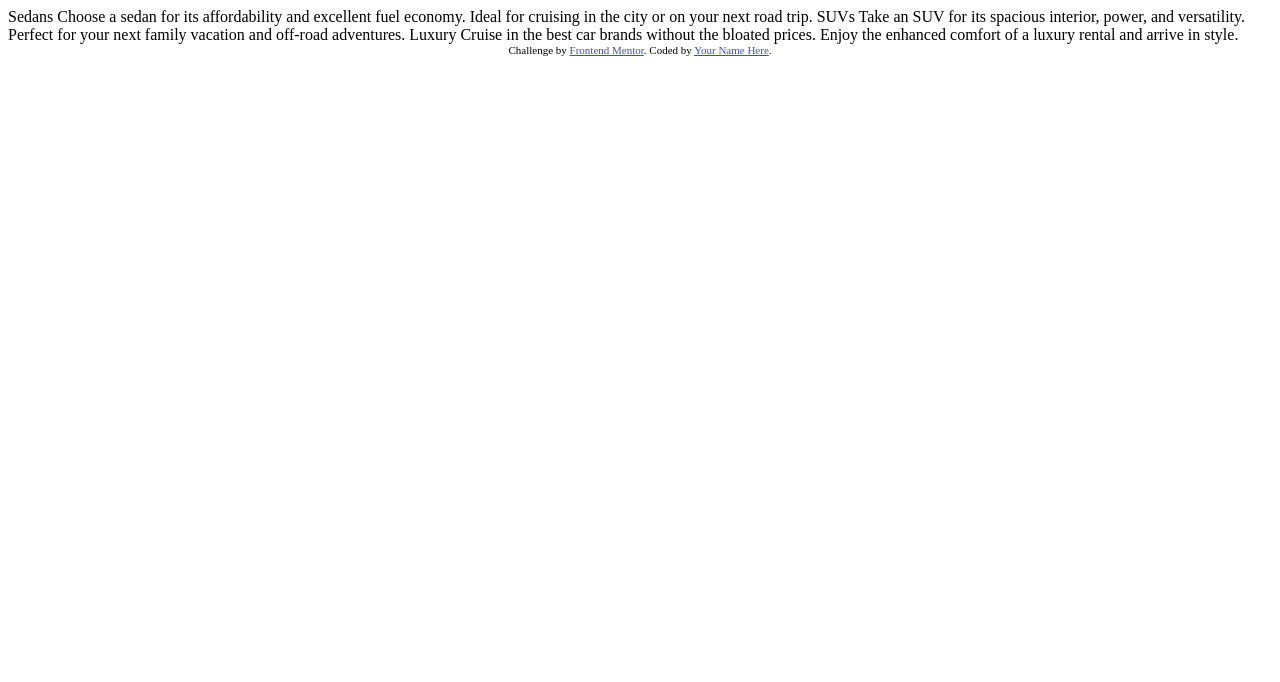
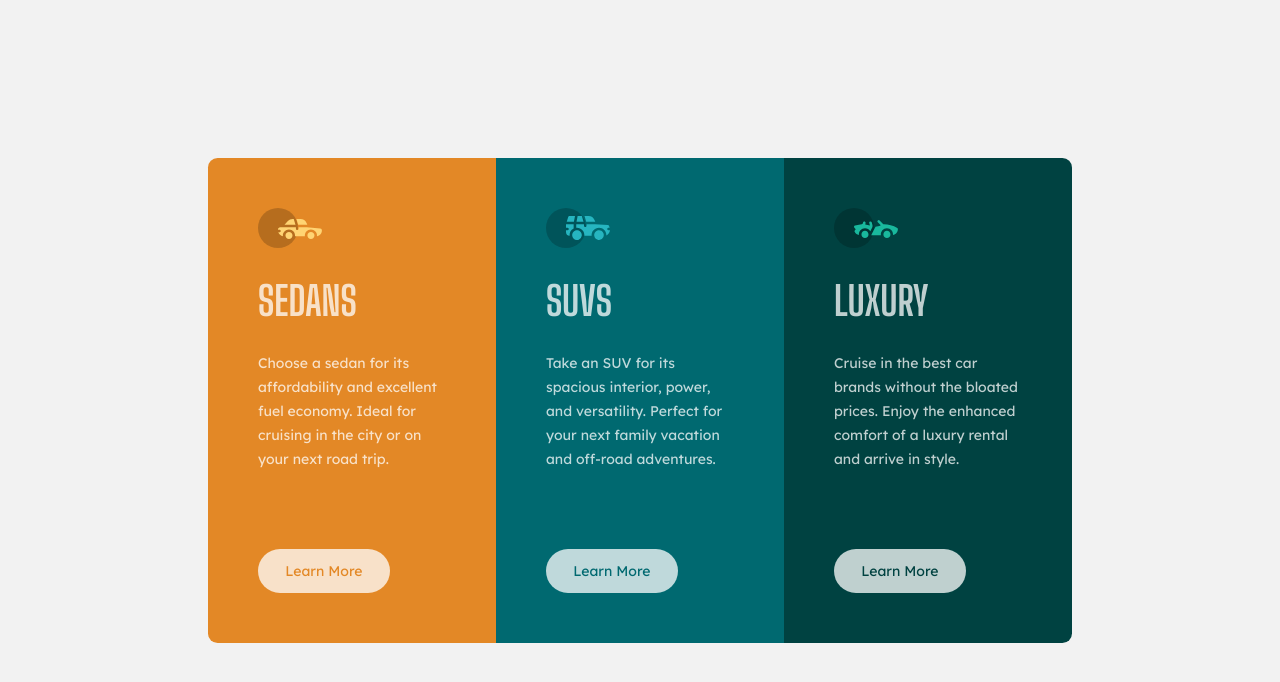
Before and after one commit to isacwesley/3-column-preview-card-component, a plain HTML site: page index.html in a window 1280 px wide. Drawn offline with Linux system fonts and the light colour scheme.

Commit message:
upload de arquivos

```diff
--- a/index.html
+++ b/index.html
@@ -4,33 +4,42 @@
   <meta charset="UTF-8">
   <meta name="viewport" content="width=device-width, initial-scale=1.0"> <!-- displays site properly based on user's device -->
 
-  <link rel="icon" type="image/png" sizes="32x32" href="./images/favicon-32x32.png">
-
+  <link rel="icon" type="image/png" sizes="32x32" href="src/images/favicon-32x32.png">
   <title>Frontend Mentor | 3-column preview card component</title>
-
-  <!-- Feel free to remove these styles or customise in your own stylesheet 👍 -->
-  <style>
-    .attribution { font-size: 11px; text-align: center; }
-    .attribution a { color: hsl(228, 45%, 44%); }
-  </style>
+  <link rel="stylesheet" href="src/css/style.css">
 </head>
 <body>
+  <div id="container-geral">
+    <div class="container-cards primeiro">
+      <div>
+        <img src="src/images/icon-sedans.svg">
+        <h2>Sedans</h2>
+        <p>Choose a sedan for its affordability and excellent fuel economy. Ideal for cruising in the city
+        or on your next road trip.</p>
+      </div>
+      <div class="botao">Learn More</div>
+    </div>
 
-  Sedans
-  Choose a sedan for its affordability and excellent fuel economy. Ideal for cruising in the city
-  or on your next road trip.
+    <div class="container-cards segundo">
+      <div>
+        <img src="src/images/icon-suvs.svg">
+        <h2>SUVS</h2>
+        <p>Take an SUV for its spacious interior, power, and versatility. Perfect for your next family vacation
+        and off-road adventures.</p>
+      </div>
+      <div class="botao">Learn More</div>
+    </div>
 
-  SUVs
-  Take an SUV for its spacious interior, power, and versatility. Perfect for your next family vacation
-  and off-road adventures.
 
-  Luxury
-  Cruise in the best car brands without the bloated prices. Enjoy the enhanced comfort of a luxury
-  rental and arrive in style.
-
-  <div class="attribution">
-    Challenge by <a href="https://www.frontendmentor.io?ref=challenge" target="_blank">Frontend Mentor</a>.
-    Coded by <a href="#">Your Name Here</a>.
+    <div class="container-cards terceiro">
+      <div>
+        <img src="src/images/icon-luxury.svg">
+        <h2>Luxury</h2>
+        <p>Cruise in the best car brands without the bloated prices. Enjoy the enhanced comfort of a luxury
+        rental and arrive in style.</p>
+      </div>
+      <div class="botao">Learn More</div>
+    </div>
   </div>
 </body>
 </html>
--- /dev/null
+++ b/src/css/style.css
@@ -0,0 +1,136 @@
+@import url('https://fonts.googleapis.com/css2?family=Big+Shoulders+Display:wght@700&family=Lexend+Deca&display=swap');
+
+:root {
+    --primary-bright-orange: hsl(31, 77%, 52%);
+    --primary-dark-cyan: hsl(184, 100%, 22%);
+    --primary-very-dark-cyan: hsl(179, 100%, 13%);
+
+    --neutral-transparent-white: hsla(0, 0%, 100%, 0.75);
+    --neutral-very-light-gray: hsl(0, 0%, 95%);
+}
+
+* {
+    margin: 0;
+    padding: 0;
+    box-sizing: border-box;
+}
+
+body {
+    font-family: 'Lexend Deca', sans-serif;
+    font-size: 14px;
+    background-color: var(--neutral-very-light-gray);
+    color: var(--neutral-transparent-white);
+}
+
+#container-geral {
+    display: flex;
+    flex-direction: row;
+    width: 90%;
+    max-width: 1440px;
+    margin: auto;
+    min-height: 100vh;
+    justify-content: center;
+    align-items: center;
+}
+
+.primeiro {
+    background-color: var(--primary-bright-orange);
+    border-top-left-radius: .6rem;
+    border-bottom-left-radius: .6rem;
+}
+
+.segundo {
+    background-color: var(--primary-dark-cyan);
+}
+
+.terceiro {
+    background-color: var(--primary-very-dark-cyan);
+    border-top-right-radius: .6rem;
+    border-bottom-right-radius: .6rem;
+}
+
+.container-cards {
+    width: 288px;
+    min-height: 485px;
+    padding: 50px;
+    display: flex;
+    flex-direction: column;
+    justify-content: space-between;
+}
+
+h2 {
+    font-family: 'Big Shoulders Display', cursive;
+    font-weight: 700;
+    font-size: 2.5rem;
+    text-transform: uppercase;
+    margin: 1.6rem 0;
+}
+
+p {
+    line-height: 1.5rem;
+}
+
+.botao {
+    padding: .8rem 0;
+    text-align: center;
+    background-color: var(--neutral-transparent-white);
+    border-radius: 2rem;
+    width: 70%;
+}
+
+.primeiro .botao {
+    color: var(--primary-bright-orange);
+}
+.segundo .botao {
+    color: var(--primary-dark-cyan);
+}
+.terceiro .botao {
+    color: var(--primary-very-dark-cyan);
+}
+.botao:hover {
+    border: 2px solid var(--neutral-transparent-white);
+    cursor: pointer;
+    color: var(--neutral-transparent-white);
+    padding: calc(.8rem - 2px);
+}
+
+.primeiro .botao:hover {
+    background-color: var(--primary-bright-orange);
+}
+
+.segundo .botao:hover {
+    background-color: var(--primary-dark-cyan);
+}
+
+.terceiro .botao:hover{
+    background-color: var(--primary-very-dark-cyan);
+}
+
+@media (max-width: 766px) {
+    #container-geral {
+        flex-direction: column;
+        padding: 5rem 0;
+    }
+
+    .container-cards {
+        min-width: 288px;
+        width: 100%
+    }
+
+    .primeiro {
+        background-color: var(--primary-bright-orange);
+        border-top-right-radius: .6rem;
+        border-bottom-left-radius: 0;
+    }
+
+    .terceiro {
+        background-color: var(--primary-very-dark-cyan);
+        border-top-right-radius: 0;
+        border-bottom-right-radius: .6rem;
+        border-bottom-left-radius: .6rem;
+    }
+
+    .botao {
+        width: 130px;
+    }
+}
```
Also changed, not shown: src/images/favicon-32x32.png (renamed from images/favicon-32x32.png), src/images/icon-luxury.svg (renamed from images/icon-luxury.svg), src/images/icon-sedans.svg (renamed from images/icon-sedans.svg), src/images/icon-suvs.svg (renamed from images/icon-suvs.svg), 1 other file.
